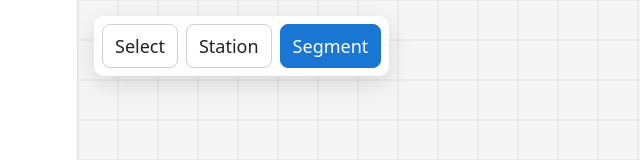
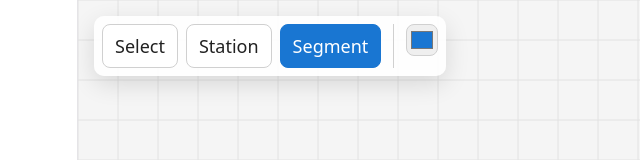
Before and after one commit to minzen/transit-editor, a React (Vite) app: page / in a window 1280 px wide. Both pictures are taken after a click on the button "Segment". Shown: the top 160 px of the page, without its empty margins (0-640 px from the left). Built offline with nearby package versions, Linux system fonts and the light colour scheme.

Commit message:
Add segment color support with color picker UI

```diff
--- a/src/editor/EditorCanvas.css
+++ b/src/editor/EditorCanvas.css
@@ -34,6 +34,21 @@
   color: #ffffff;
 }
 
+.editor-toolbar-separator {
+  width: 1px;
+  background: #d0d0d0;
+  margin: 0 4px;
+}
+
+.editor-color-picker {
+  width: 32px;
+  height: 32px;
+  border: 1px solid #d0d0d0;
+  border-radius: 8px;
+  padding: 2px;
+  cursor: pointer;
+}
+
 svg {
   touch-action: none;
   user-select: none;
--- a/src/editor/EditorCanvas.tsx
+++ b/src/editor/EditorCanvas.tsx
@@ -37,6 +37,8 @@ export function EditorCanvas() {
         })
 
     const [pendingStationId, setPendingStationId] = useState<string | null>(null)
+
+    const [selectedColor, setSelectedColor] = useState('#1976d2')
 
     const [pointerWorldPosition, setPointerWorldPosition] =
         useState<Point | null>(null)
@@ -141,6 +143,18 @@ export function EditorCanvas() {
                         {tool.label}
                     </button>
                 ))}
+
+                {activeTool === 'segment' && (
+                    <>
+                        <div className="editor-toolbar-separator" />
+                        <input
+                            type="color"
+                            value={selectedColor}
+                            onChange={(e) => setSelectedColor(e.target.value)}
+                            className="editor-color-picker"
+                        />
+                    </>
+                )}
             </div>
 
             <svg
@@ -340,7 +354,7 @@ export function EditorCanvas() {
                                 y1={pendingStation.y}
                                 x2={previewEndPoint.x}
                                 y2={previewEndPoint.y}
-                                stroke="#1976d2"
+                                stroke={selectedColor}
                                 strokeWidth={6}
                                 strokeLinecap="round"
                                 strokeDasharray="12 12"
@@ -383,7 +397,8 @@ export function EditorCanvas() {
                                                 if (pendingStationId !== s.id) {
                                                     addSegment(
                                                         pendingStationId,
-                                                        s.id
+                                                        s.id,
+                                                        selectedColor
                                                     )
                                                 }
 
--- a/src/model/segment.ts
+++ b/src/model/segment.ts
@@ -4,6 +4,8 @@ export type Segment = {
   fromStationId: string
   toStationId: string
 
+  color: string
+
   points: {
     x: number
     y: number
--- a/src/renderer/SegmentLayer.tsx
+++ b/src/renderer/SegmentLayer.tsx
@@ -22,7 +22,7 @@ export function SegmentLayer({
           <path
             key={segment.id}
             d={d}
-            stroke="#1976d2"
+            stroke={segment.color}
             strokeWidth={10}
             strokeLinecap="round"
             fill="none"
```
Also changed, not shown: src/store/editorStore.ts (+5 -2 lines), 1 other file (tests, documents, lock files or other folders).
